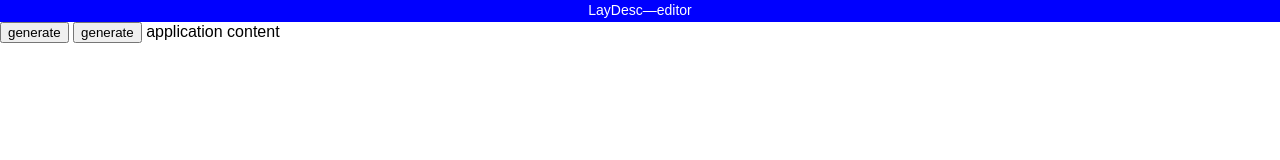
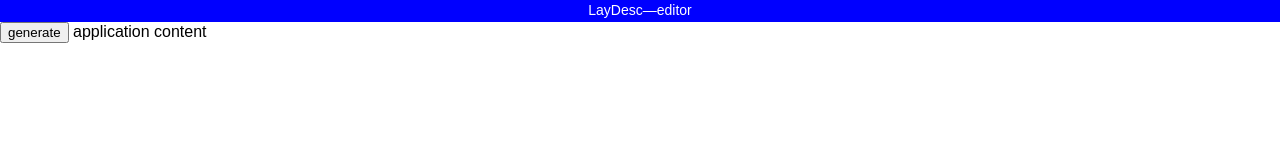
Before and after one commit to LayDesc/LayDesc-editor, a website built with webpack: page src/client/window-main/index.html in a window 1280 px wide. Built offline with nearby package versions, Linux system fonts and the light colour scheme.

Commit message:
remove unnecessary #open button

```diff
--- a/src/client/window-main/index.html
+++ b/src/client/window-main/index.html
@@ -11,7 +11,6 @@
         </header>
         <main id="app">
             <button id="generate">generate</button>
-            <button id="open">generate</button>
             application content
         </main>
         <footer id="footer-app"></footer>
```
